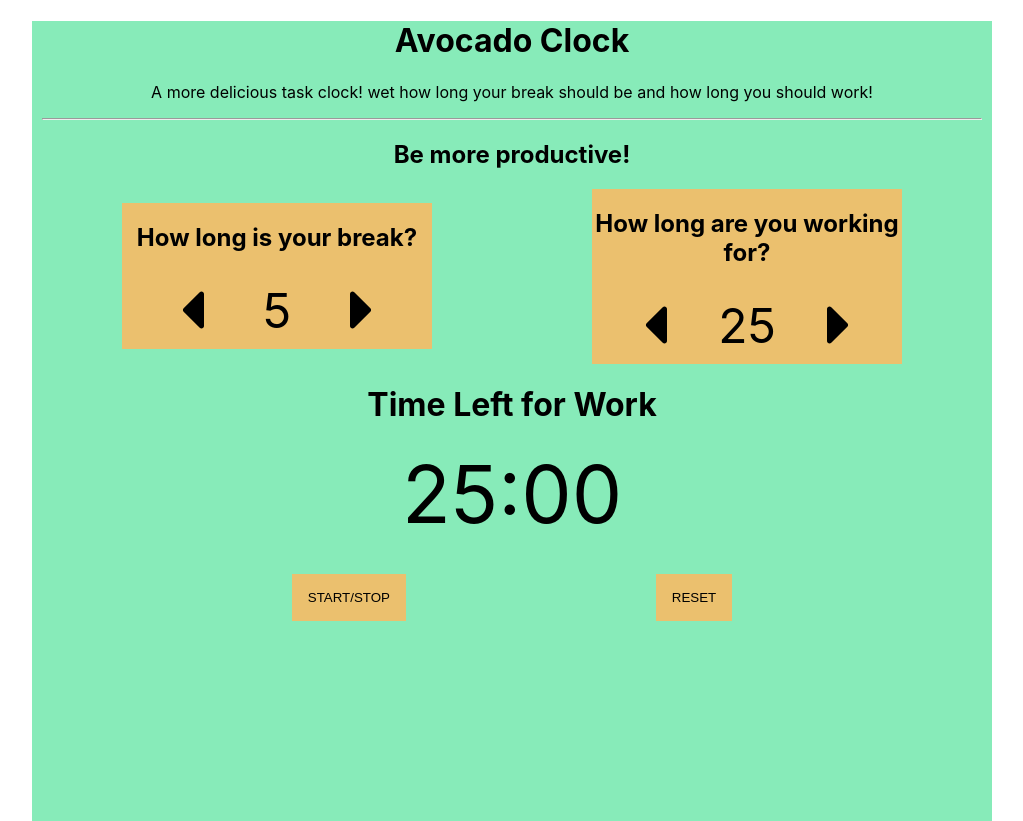
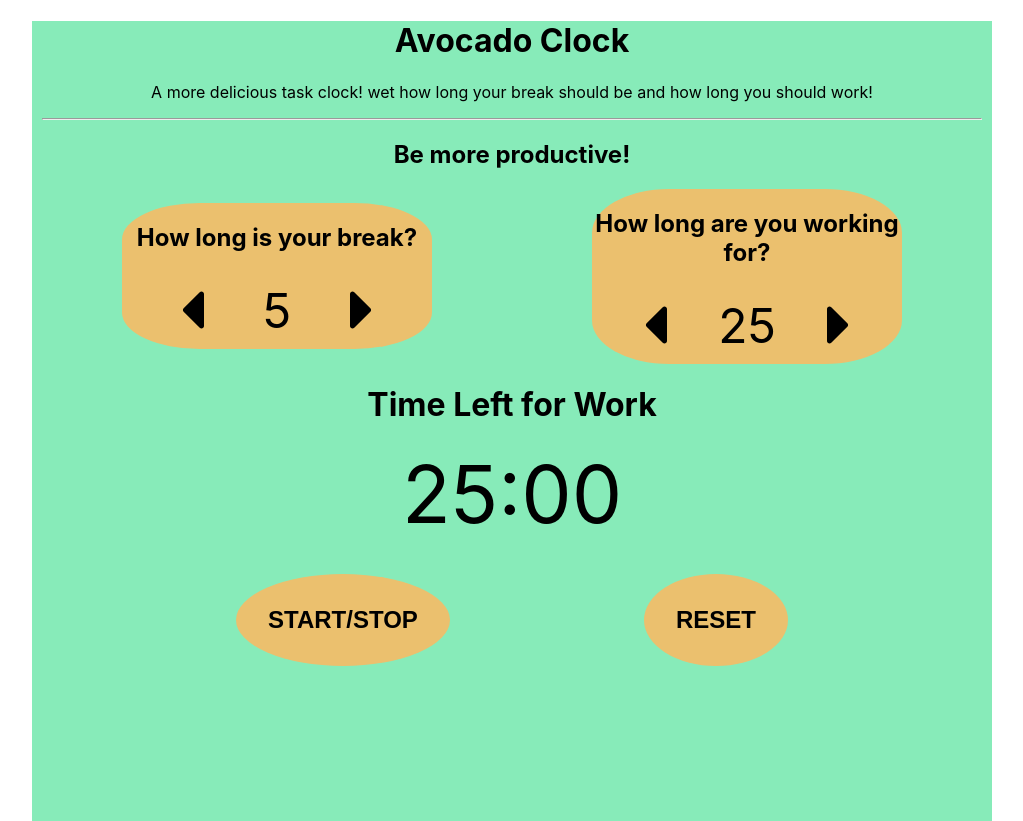
Before and after one commit to UncannyValle/Avocado-Clock, a React (Create React App) app: page / in a window 1280 px wide. Shown: the whole page, without its empty margins (128-1151 px from the left). Built offline with nearby package versions, Linux system fonts and the light colour scheme.

Commit message:
made some color changes

```diff
--- a/src/App.css
+++ b/src/App.css
@@ -15,6 +15,7 @@
   text-align: center;
   margin: 0 auto;
   background-color: #ebc06e;
+  border-radius: 25%;
 }
 #break-increment,
 #break-decrement,
@@ -48,10 +49,13 @@
   margin: 2rem 0;
 }
 button {
-  padding: 1rem;
+  padding: 2rem;
   background-color: #ebc06e;
   border: none;
   transition: 0.3s;
+  border-radius: 50%;
+  font-weight: 700;
+  font-size: 1.5rem;
 }
 button:hover {
   background-color: #4a9e74;
```
